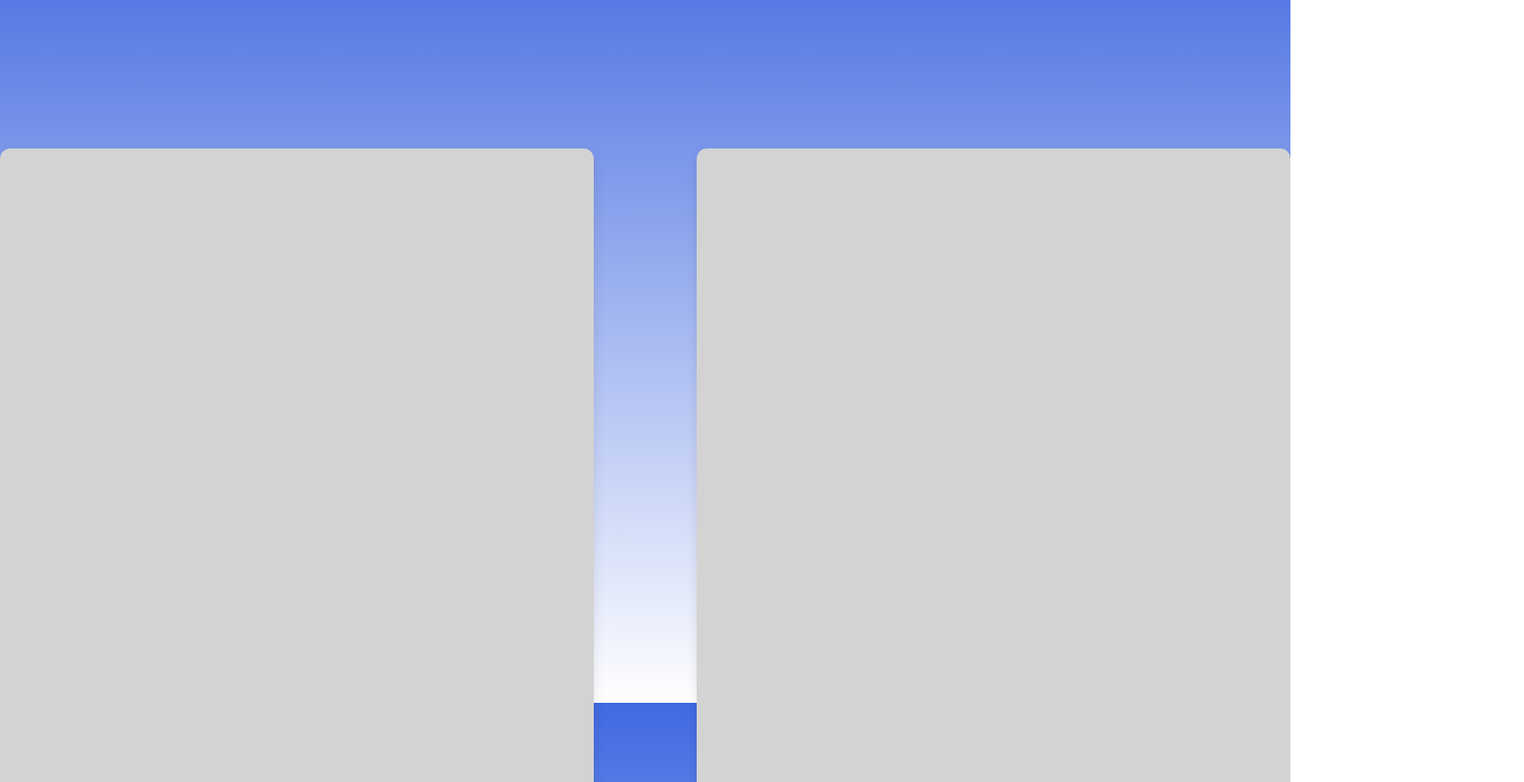
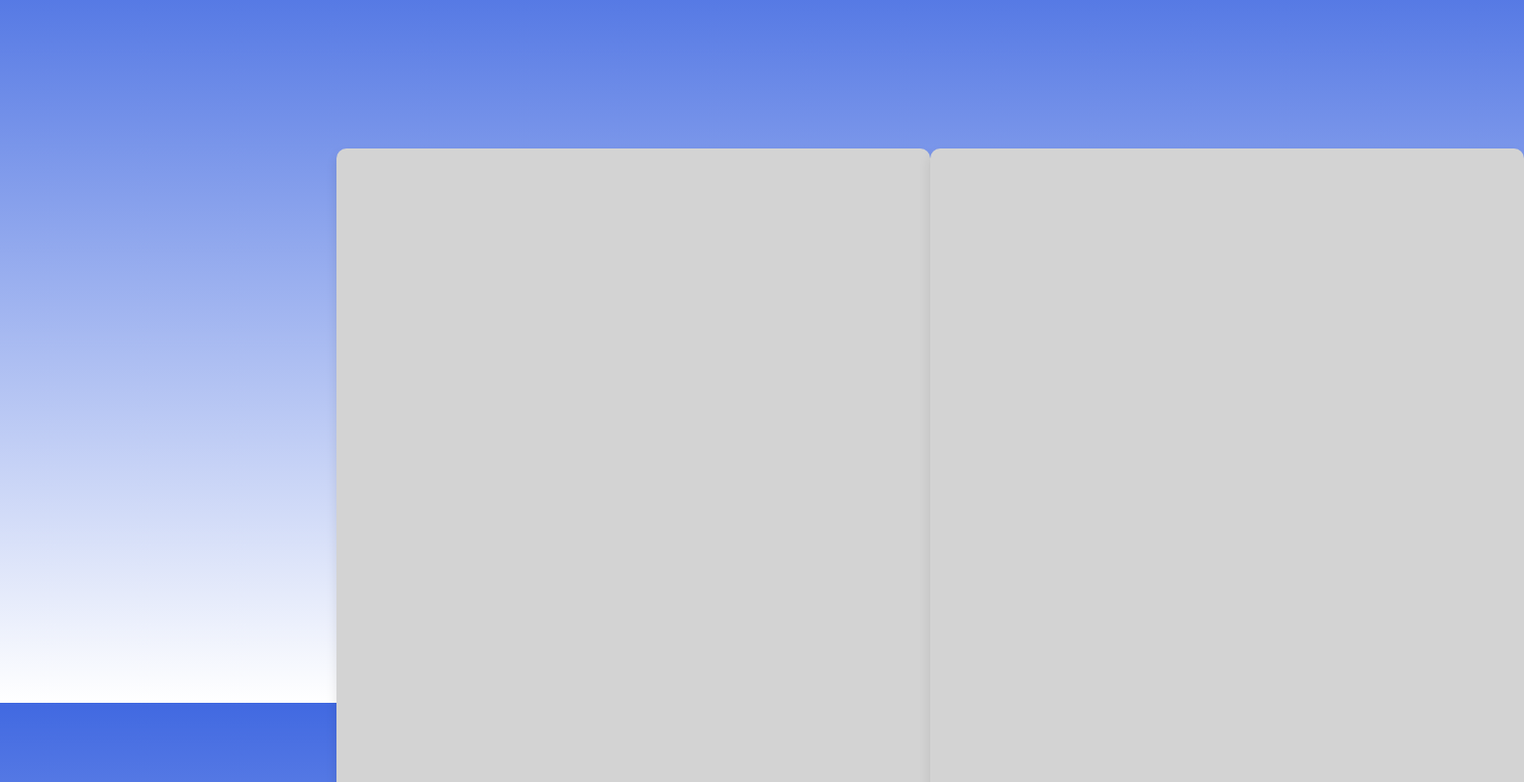
Before and after one commit to KyCinnamond12/KyCinnamond12.github.io, a plain HTML site: page index.html in a window 1280 px wide. Shown: the part 90-880 px from the top of the page at 99% size, 1540 px wide, since content can reach past the window. Drawn offline with Linux system fonts and the light colour scheme.

Commit message:
Update index.html

```diff
--- a/index.html
+++ b/index.html
@@ -8,7 +8,7 @@
     body {
       margin: 0;
       padding: 0;
-      background: linear-gradient(to bottom, royalblue, white) 75vh;
+      background: linear-gradient(to bottom, royalblue, white); /* Adjusted to continue the gradient for the whole page */
       color: white;
       height: 100vh;
       overflow-x: hidden;
@@ -61,12 +61,14 @@
       box-shadow: 0 6px 12px rgba(0, 0, 0, 0.1);
       position: absolute;
       top: 30%;
+      left: 50%; /* Adjusted to center the boxes horizontally */
+      transform: translateX(-50%); /* Center the box horizontally */
     }
 
     /* Create a mirrored box by using the same class with adjustments */
     .gray-box.mirrored {
-      transform: scaleX(-1); /* Mirror horizontally */
-      left: 55%; /* Adjust the left position as needed */
+      transform: scaleX(-1) translateX(-50%); /* Mirror horizontally and center the box horizontally */
+      left: 50%; /* Adjusted to center the boxes horizontally */
     }
   </style>
 </head>
```
